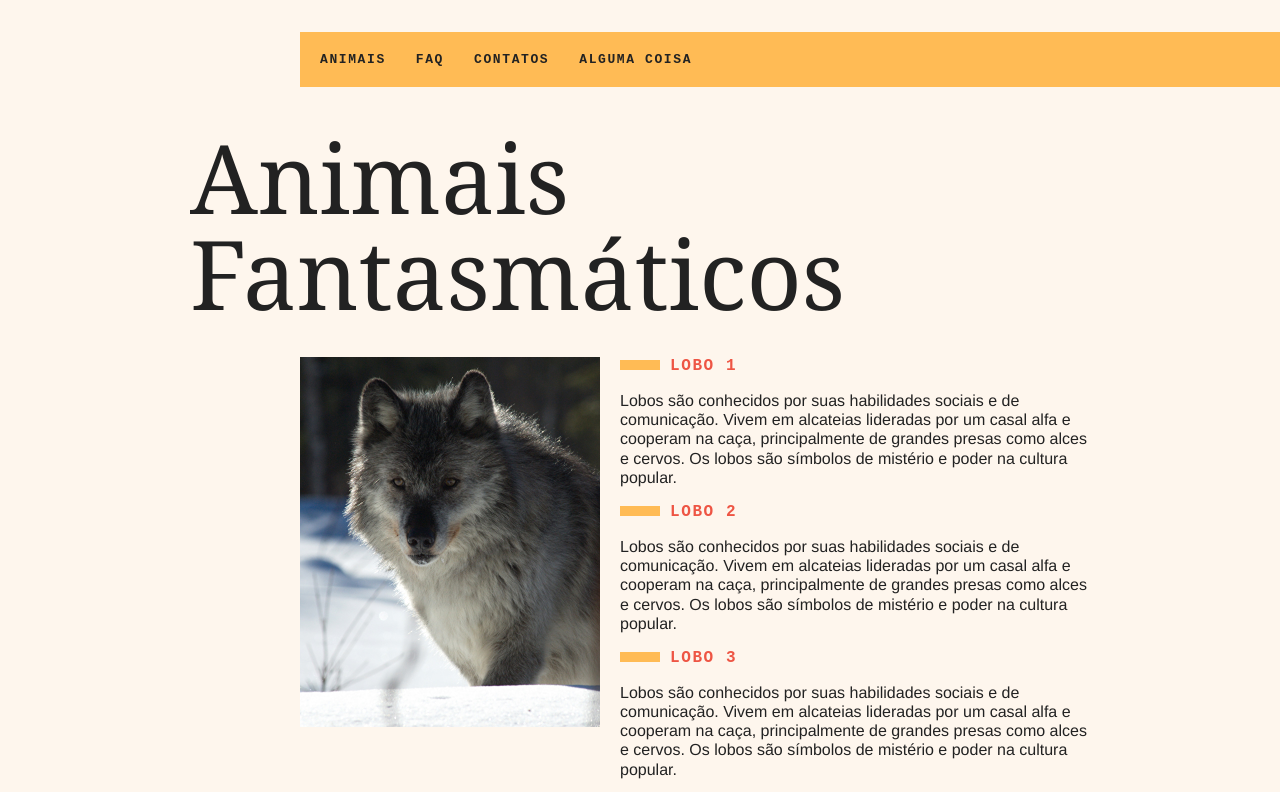
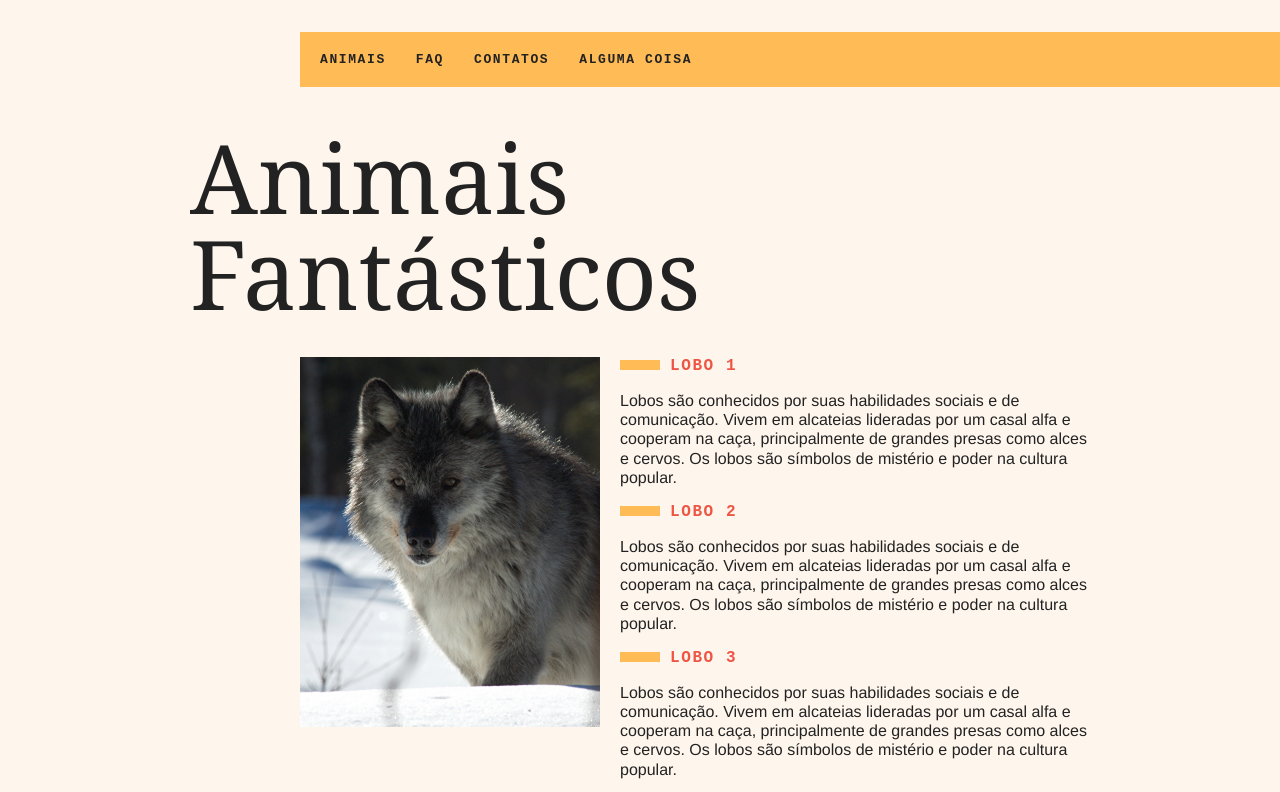
Before and after one commit to Woallex/ANIMAIS-FANTASM-TICOS, a plain HTML site: page index.html in a window 1280 px wide. Shown: the top 792 px of the page. Drawn offline with Linux system fonts and the light colour scheme.

Commit message:
Mudança do título do site, agora Animais Fantástico.

```diff
--- a/index.html
+++ b/index.html
@@ -3,7 +3,7 @@
 <head>
     <meta charset="UTF-8">
     <meta name="viewport" content="width=device-width, initial-scale=1.0">
-    <title>Animais Fantasmáticos</title>
+    <title>Animais Fantásticos</title>
 
     <link rel="stylesheet" href="/css/style.css">
     <script src="script.js"></script>
@@ -20,7 +20,7 @@
     </nav>
 
     <section class="grid-section" id="animals">
-        <h1 class="title">Animais Fantasmáticos</h1>
+        <h1 class="title">Animais Fantásticos</h1>
         <ul class="animals-list">
             <li>
                 <img src="./img/lobo1_600x800.jpg" alt="Imagem de um lobo cinza">
```
